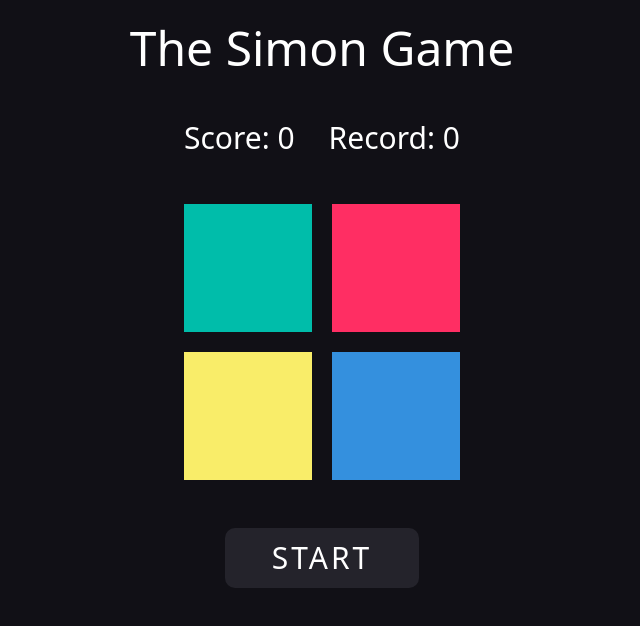
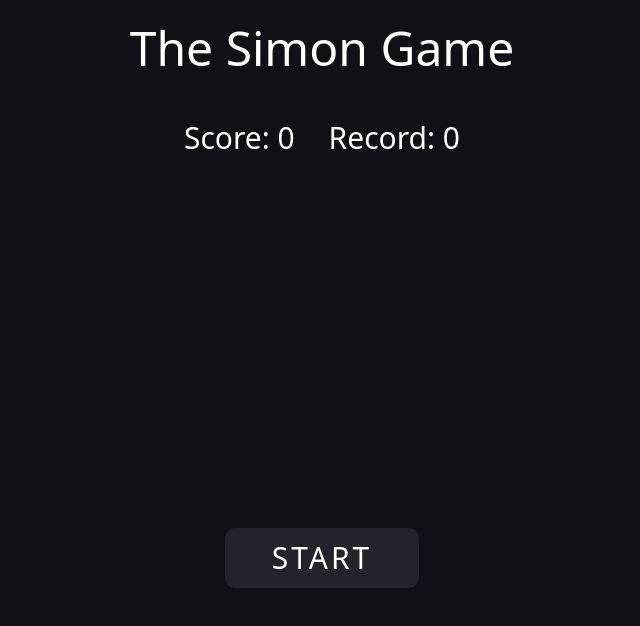
Before and after one commit to ComboTWTW/saimon-game, a React (Vite) app: page / in a window 1280 px wide. Shown: the top 626 px of the page, without its empty margins (318-958 px from the left). Built offline with nearby package versions, Linux system fonts and the light colour scheme.

Commit message:
plates in separated components

```diff
--- /dev/null
+++ b/src/components/DefaultPlates.tsx
@@ -0,0 +1,20 @@
+import { button } from '../constants/style'
+
+
+interface Props {
+    id: string[];
+    func: (arg0:string) => void;
+}
+
+const DefaultPlates = ({id, func}:Props) => {
+    const color1: string = id[0];
+    const color2: string = id[1];
+  return (
+    <div className="flex flex-row gap-5">
+        <div id={`${color1}`} className={`${button.red} bg-${color1}Card cursor-pointer`} onClick={() => func(id[0])}></div>
+        <div id={`${color2}`} className={`${button.red} bg-${color2}Card cursor-pointer`} onClick={() => func(id[1])}></div>
+    </div>
+  )
+}
+
+export default DefaultPlates
--- a/src/components/Game.tsx
+++ b/src/components/Game.tsx
@@ -1,5 +1,6 @@
 import { useState } from 'react'
-import {button} from '../constants/style'
+import DefaultPlates from './DefaultPlates';
+import ShiningPlates from './ShiningPlates';
 
 const Game = () => {
 
@@ -88,24 +89,12 @@ const Game = () => {
             {/* Game Plate */}
             <div className="flex flex-col gap-5">
                 { !shine ?
-                <div className="flex flex-row gap-5">
-                    <div id='green' className={`${button.green} cursor-pointer`} onClick={() => checkingTime("green")}></div>
-                    <div id='red' className={`${button.red} cursor-pointer`} onClick={() => checkingTime("red")}></div>
-                </div> :
-                <div className="flex flex-row gap-5">
-                    <div id='green' className={`${button.green} cursor-default`}></div>
-                    <div id='red' className={`${button.red} cursor-default`}></div>
-                </div>
+                <DefaultPlates id={["green", "red"]} func={checkingTime}/> :
+                <ShiningPlates id={["green", "red"]}/>
                 }
                 { !shine ?
-                <div className="flex flex-row gap-5">
-                    <div id='yellow' className={`${button.yellow} cursor-pointer`} onClick={() => checkingTime("yellow")}></div>
-                    <div id='blue' className={`${button.blue} cursor-pointer`} onClick={() => checkingTime("blue")}></div>
-                </div> :
-                <div className="flex flex-row gap-5">
-                    <div id='yellow' className={`${button.yellow} cursor-default`}></div>
-                    <div id='blue' className={`${button.blue} cursor-default`}></div>
-                </div>
+                <DefaultPlates id={["yellow", "blue"]} func={checkingTime}/> :
+                <ShiningPlates id={["yellow", "blue"]}/>
                 }
             </div>
             {/* Start Button */}
--- /dev/null
+++ b/src/components/ShiningPlates.tsx
@@ -0,0 +1,18 @@
+import { button } from '../constants/style'
+
+interface Props {
+    id: string[];
+}
+
+const ShiningPlates = ({id}:Props) => {
+    const color1: string = id[0];
+    const color2: string = id[1];
+  return (
+    <div className="flex flex-row gap-5">
+        <div id={`${color1}`} className={`${button.green} bg-${color1}Card cursor-default`}></div>
+        <div id={`${color2}`} className={`${button.red} bg-${color2}Card cursor-default`}></div>
+    </div>
+  )
+}
+
+export default ShiningPlates
--- a/src/constants/style.ts
+++ b/src/constants/style.ts
@@ -1,6 +1,6 @@
 export const button = {
-    green: "bg-greenCard w-32 h-32 active:opacity-50",
-    red: "bg-redCard w-32 h-32 active:opacity-50",
-    yellow: "bg-yellowCard w-32 h-32 active:opacity-50",
-    blue: "bg-blueCard w-32 h-32 active:opacity-50",
+    green: " w-32 h-32 active:opacity-50",
+    red: " w-32 h-32 active:opacity-50",
+    yellow: " w-32 h-32 active:opacity-50",
+    blue: " w-32 h-32 active:opacity-50",
 }
```
